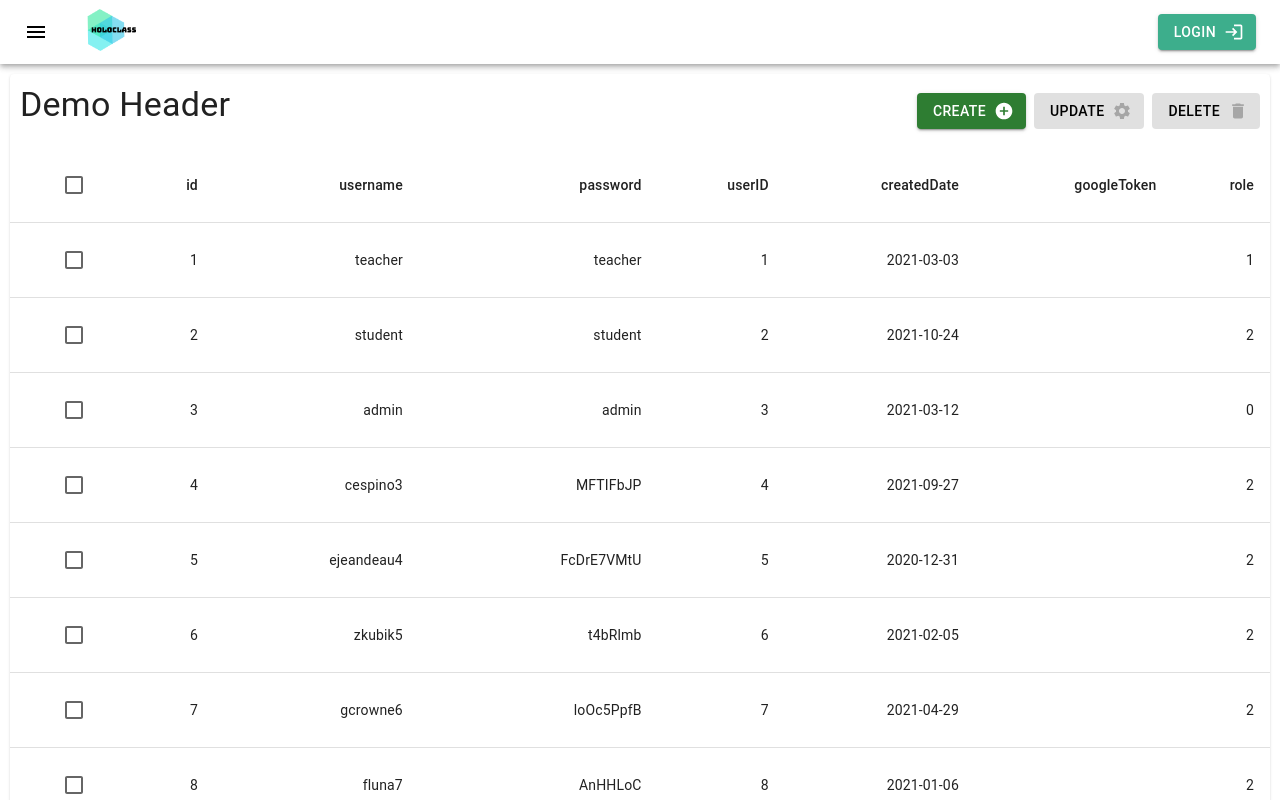
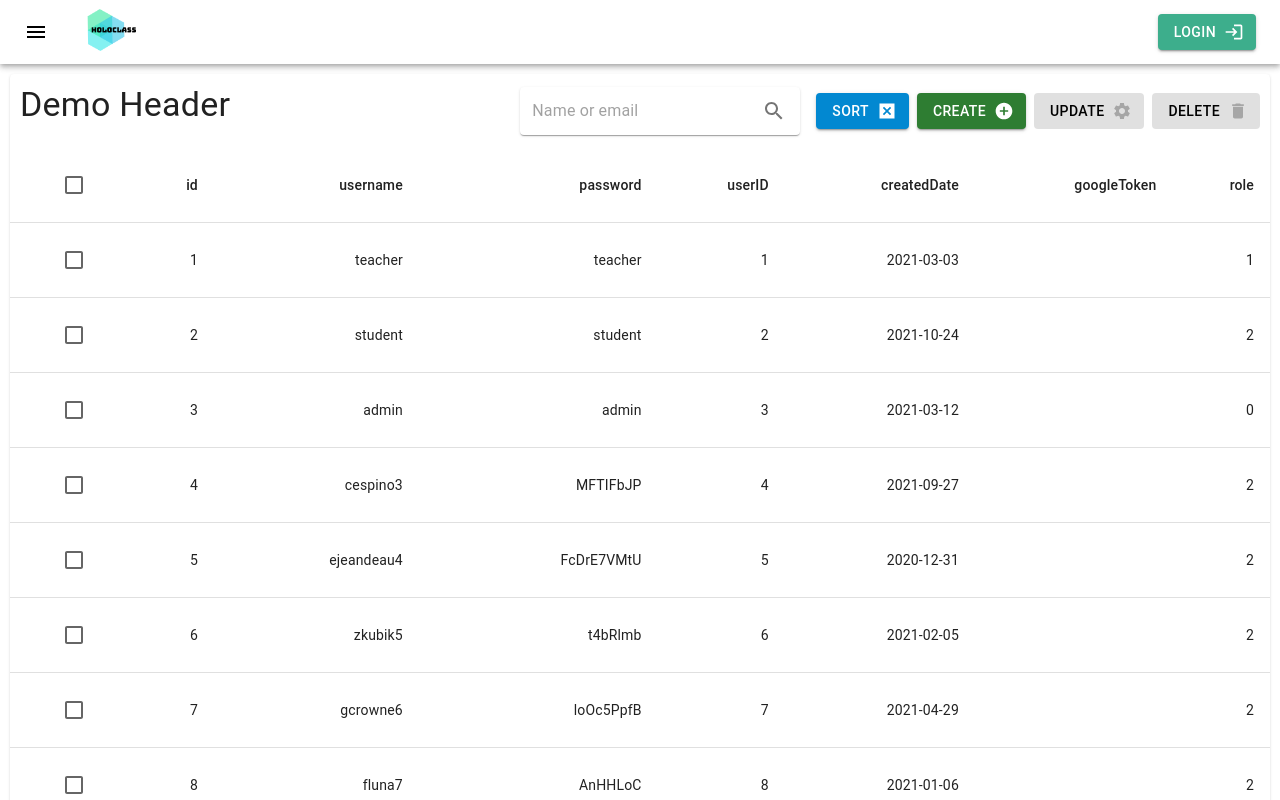
Before and after one commit to LnlyPineapple27/Classrooms-management-website, a React (Create React App) app: page /admin/dashboard in a window 1280 px wide. Shown: the top 800 px of the page. Built offline with nearby package versions, Linux system fonts and the light colour scheme; no server answers.

Commit message:
Update admin table with search field and sort button

```diff
--- a/src/Components/Dashboard/TableDashboard/Manager/index.jsx
+++ b/src/Components/Dashboard/TableDashboard/Manager/index.jsx
@@ -4,15 +4,71 @@ import { Button } from '@mui/material'
 import DeleteIcon from '@mui/icons-material/Delete'
 import SettingsIcon from '@mui/icons-material/Settings'
 import AddCircleIcon from '@mui/icons-material/AddCircle'
+import Paper from '@mui/material/Paper'
+import InputBase from '@mui/material/InputBase'
+import SearchIcon from '@mui/icons-material/Search'
+import IconButton from '@mui/material/IconButton'
+import ArrowDropUpIcon from '@mui/icons-material/ArrowDropUp'
+import ArrowDropDownIcon from '@mui/icons-material/ArrowDropDown'
+import DisabledByDefaultIcon from '@mui/icons-material/DisabledByDefault'
+import Tooltip from '@mui/material/Tooltip'
+import { grey, cyan, teal } from '@mui/material/colors'
 
-export default function Manager({ style, checkedList, handleClickCreate, handleClickUpdate, handleClickDelete }) {
+
+
+export default function Manager({ style, checkedList, handleClickCreate, handleClickUpdate, handleClickDelete, handleClickSort }) {
+    const [sortBtnState, setSortBtnState] = useState(0)
+
+    const sortBtnIconsMap = {
+        0: <DisabledByDefaultIcon />,
+        1: <ArrowDropUpIcon />,
+        2: <ArrowDropDownIcon />,
+    }
+
+    const sortBtnTooltipsMap = {
+        0: "No sorting.",
+        1: "Sort by ascending created date.",
+        2: "Sort by descending created date.",
+    }
+
+
+    const handleClickSortAndSetState = () => {
+        setSortBtnState((sortBtnState + 1) % Object.keys(sortBtnIconsMap).length)
+        handleClickSort()
+    }
 
     const blockUpdate = list => Object.values(list).filter(Boolean).length !== 1
 
     const blockDelete = list => Object.values(list).every(checked => checked === false)
 
     return (
-        <Stack style={style} direction="row" alignItems="center" spacing={1}>
+        <Stack style={style} direction="row" alignItems="center" spacing={2}>
+
+            <Tooltip title="Search by name and email" placement="top">
+                <Paper
+                    component="form"
+                    sx={{ p: '2px 4px', display: 'flex', alignItems: 'center' }}
+                >
+                    <InputBase
+                        sx={{ ml: 1, flex: 1 }}
+                        placeholder="Name or email"
+                        inputProps={{ 'aria-label': 'search records' }}
+                    />
+                    <IconButton type="submit" sx={{ p: '10px' }} aria-label="search">
+                        <SearchIcon />
+                    </IconButton>
+                </Paper>
+            </Tooltip>
+            <Stack direction="row" alignItems="center" spacing={1}>
+                <Tooltip title={sortBtnTooltipsMap[sortBtnState]} placement="top">
+                    <Button
+                        variant="contained"
+                        color="info"
+                        endIcon= {sortBtnIconsMap[sortBtnState]}
+                        onClick={handleClickSortAndSetState}>
+                        Sort
+                    </Button>
+                </Tooltip>
                 <Button
                     variant="contained"
                     color="success"
@@ -40,5 +96,6 @@ export default function Manager({ style, checkedList, handleClickCreate, handleC
                     Delete
                 </Button>
             </Stack>
+        </Stack>
     )
 }
--- a/src/Components/Dashboard/TableDashboard/TableRowDashboard/index.jsx
+++ b/src/Components/Dashboard/TableDashboard/TableRowDashboard/index.jsx
@@ -1,7 +1,7 @@
 import { React } from 'react'
 import TableCell from '@mui/material/TableCell'
 import TableRow from '@mui/material/TableRow'
-import Checkbox from '@mui/material/Checkbox';
+import Checkbox from '@mui/material/Checkbox'
 
 const label = { inputProps: { 'aria-label': 'Checkbox' } };
 
--- a/src/Components/Dashboard/TableDashboard/index.jsx
+++ b/src/Components/Dashboard/TableDashboard/index.jsx
@@ -109,7 +109,7 @@ export default function BasicTable({ tableHeader }) {
 
     const getHeaders = data => {
         if(!isValidData(data)) return []
-        return Object.keys(data[0]);
+        return Object.keys(data[0])
     }
 
     const isValidData = data => {
@@ -119,7 +119,7 @@ export default function BasicTable({ tableHeader }) {
     const handleCheckAllChange = event => {
         setCheckedList(Object.keys(checkedList).reduce(
             (accumulator, current) => {
-                accumulator[current] = event.target.checked;
+                accumulator[current] = event.target.checked
                 return accumulator
             }, {})
         )
@@ -160,6 +160,7 @@ export default function BasicTable({ tableHeader }) {
                     checkedList={checkedList}
                     handleClickCreate={() => setDialogStatus(true)}
                     handleClickUpdate={() => setDialogStatus(true)}
+                    handleClickSort={() => {}}
                     />
                 </Box>
                 <Table sx={{ minWidth: 650 }} aria-label="simple table">
```
Lines whose indentation alone changed are shown as unchanged.
